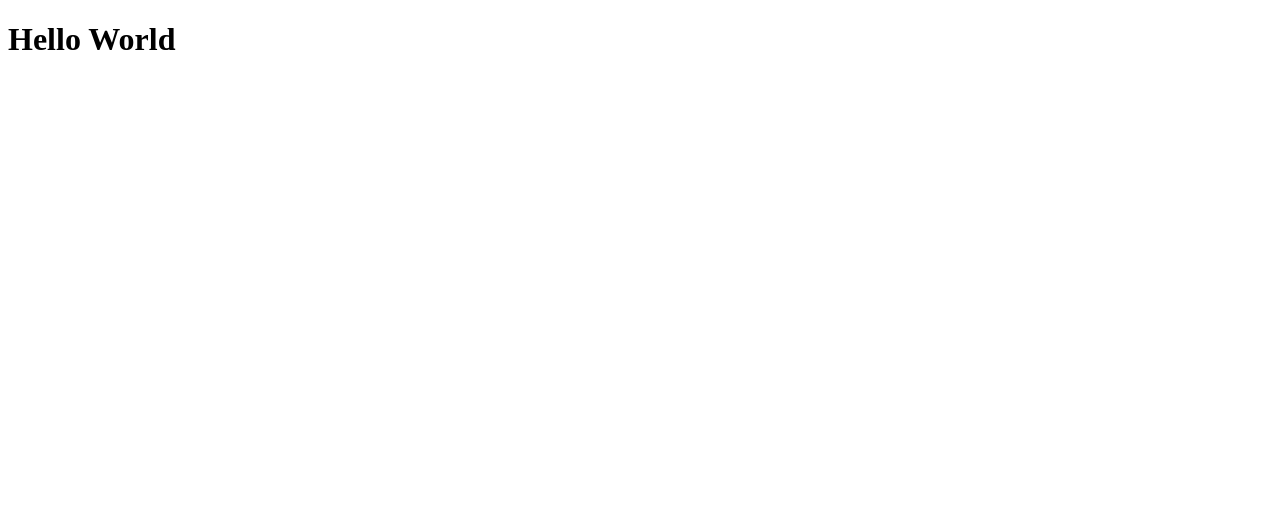
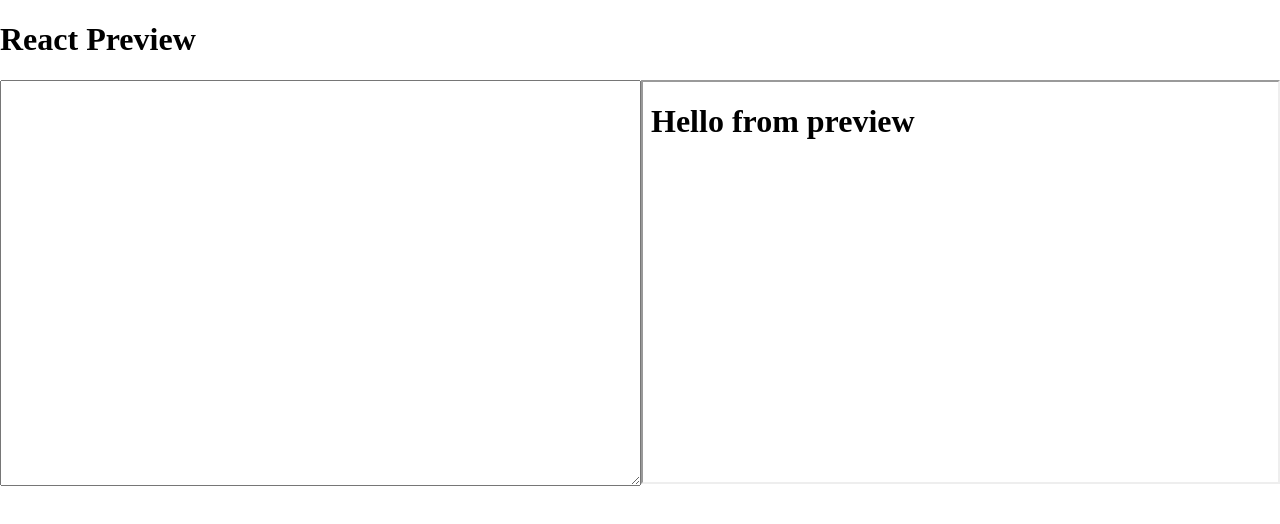
Before and after one commit to SimonSiefke/react-preview, a website: page public/index.html in a window 1280 px wide. Drawn offline with nearby package versions, Linux system fonts and the light colour scheme.

Commit message:
add basic preview

```diff
--- /dev/null
+++ b/public/index.css
@@ -0,0 +1,21 @@
+html,
+body,
+.App {
+  width: 100%;
+  height: 100%;
+  margin: 0;
+}
+
+.App {
+  display: flex;
+}
+
+.Code {
+  width: 50%;
+  height: 50%;
+}
+
+.Preview {
+  width: 50%;
+  height: 50%;
+}
--- a/public/index.html
+++ b/public/index.html
@@ -4,12 +4,21 @@
     <meta charset="UTF-8" />
     <meta name="viewport" content="width=device-width, initial-scale=1.0" />
     <title>Title</title>
+    <link rel="stylesheet" href="index.css" />
     <script
       type="module"
       src="./renderer-process/rendererProcessMain.js"
     ></script>
   </head>
   <body>
-    <h1>Hello World</h1>
+    <h1>React Preview</h1>
+    <div class="App">
+      <textarea class="Code" cols="30" rows="10"></textarea>
+      <iframe
+        class="Preview"
+        sandbox="allow-scripts allow-same-origin"
+        src="preview.html"
+      ></iframe>
+    </div>
   </body>
 </html>
--- /dev/null
+++ b/public/preview.html
@@ -0,0 +1,20 @@
+<!doctype html>
+<html lang="en">
+  <head>
+    <meta charset="UTF-8" />
+    <meta name="viewport" content="width=device-width, initial-scale=1.0" />
+    <title>Preview</title>
+    <script
+      crossorigin
+      src="https://unpkg.com/react@18/umd/react.development.js"
+    ></script>
+    <script
+      crossorigin
+      src="https://unpkg.com/react-dom@18/umd/react-dom.development.js"
+    ></script>
+    <script type="module" src="./preview/previewMain.js"></script>
+  </head>
+  <body>
+    <h1>Hello from preview</h1>
+  </body>
+</html>
--- /dev/null
+++ b/public/preview/previewMain.js
@@ -0,0 +1 @@
+console.log(React)
```
